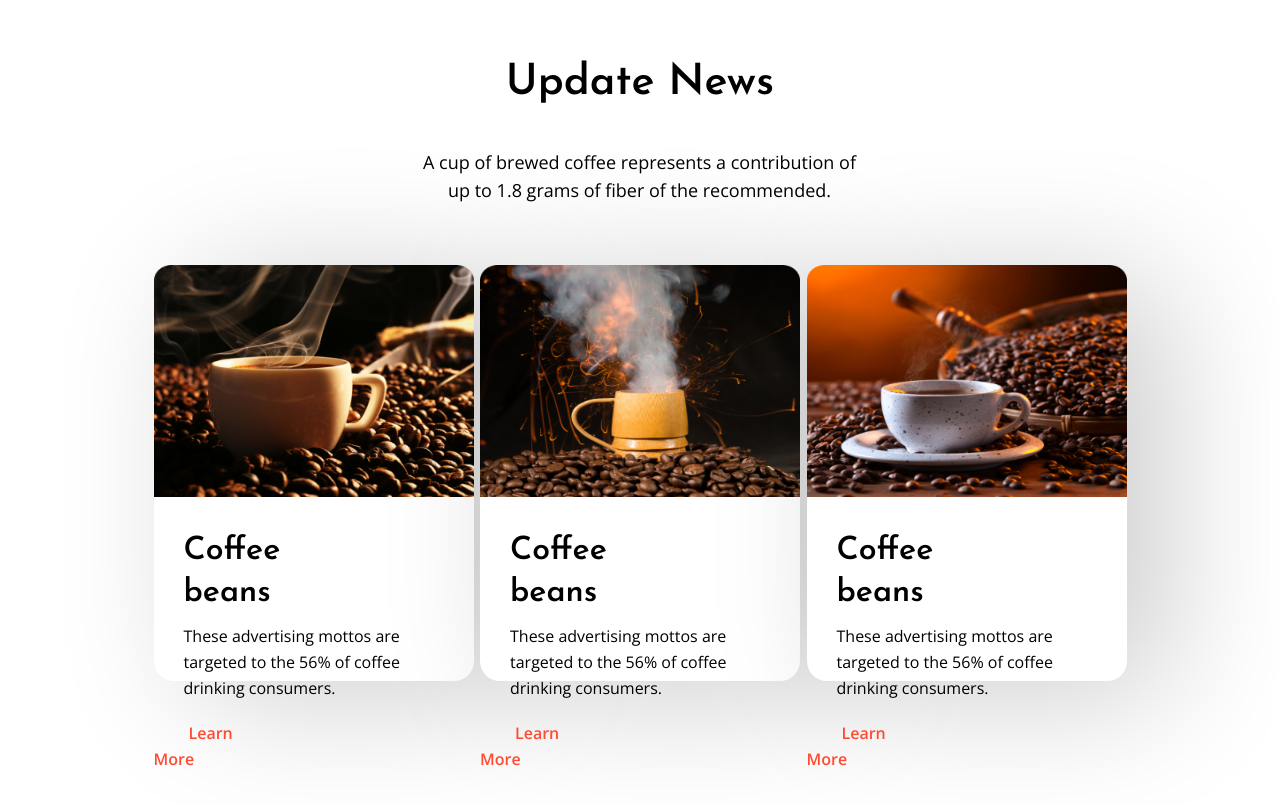
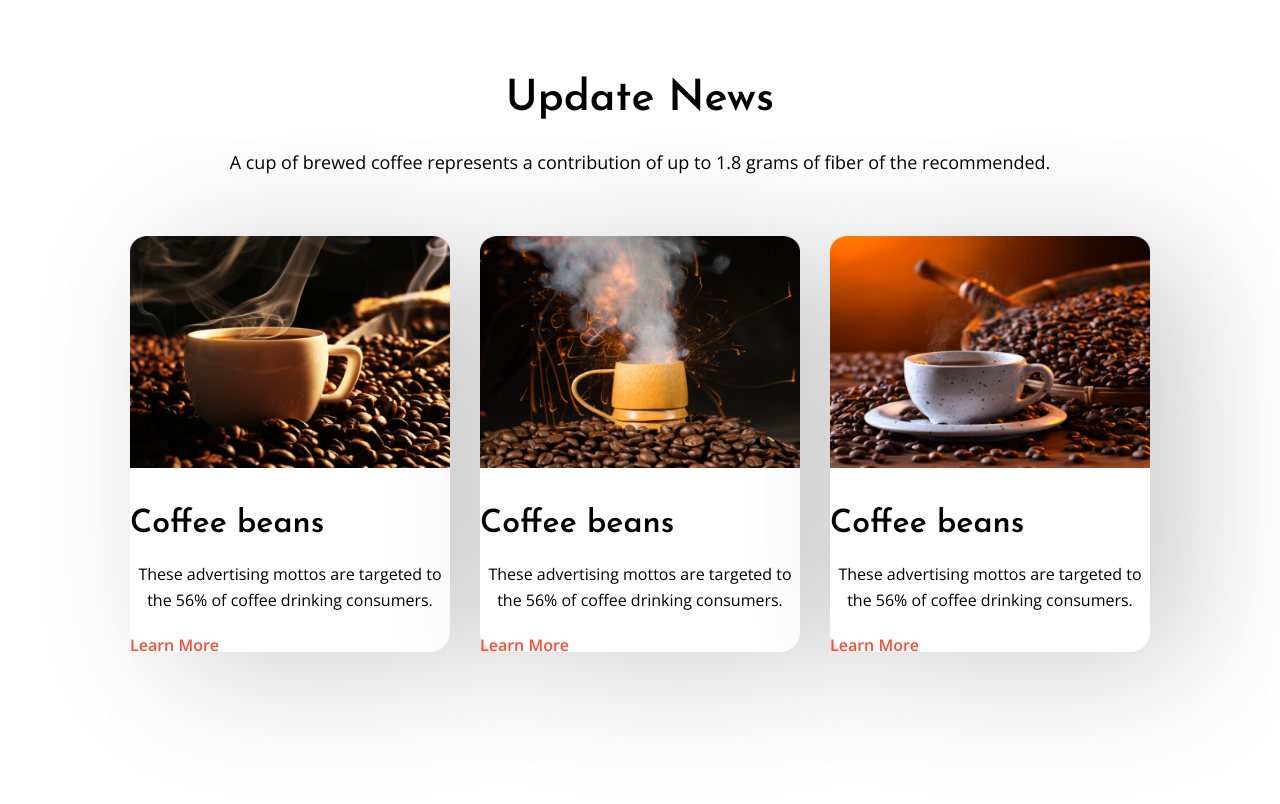
Before and after one commit to NadiyPro/Exam-HTML-CSS, a plain HTML site: page news.html in a window 1280 px wide. Shown: the part 116-920 px from the top of the page. Drawn offline with nearby package versions, Linux system fonts and the light colour scheme.

Commit message:
create news.html Nadia

```diff
--- a/news.html
+++ b/news.html
@@ -13,23 +13,29 @@
         <h2>Update News</h2>
         <p>A cup of brewed coffee represents a contribution of up to 1.8 grams of fiber of the recommended.</p>
         <div class="box-news">
-            <div>
+            <div class="inner-box">
                 <img src="image/news-Image (1).png" alt="coffee">
-                <h3>Coffee beans</h3>
-                <p>These advertising mottos are targeted to the 56% of coffee drinking consumers.</p>
-                <a href="#">Learn More</a>
+                <div class="text-box">
+                    <h3>Coffee beans</h3>
+                    <p>These advertising mottos are targeted to the 56% of coffee drinking consumers.</p>
+                    <a href="#">Learn More</a>
+                </div>
             </div>
-            <div>
+            <div class="inner-box">
                 <img src="image/news-Image (2).png" alt="coffee">
-                <h3>Coffee beans</h3>
-                <p>These advertising mottos are targeted to the 56% of coffee drinking consumers.</p>
-                <a href="#">Learn More</a>
+                <div class="text-box">
+                    <h3>Coffee beans</h3>
+                    <p>These advertising mottos are targeted to the 56% of coffee drinking consumers.</p>
+                    <a href="#">Learn More</a>
+                </div>
             </div>
-            <div>
+            <div class="inner-box">
                 <img src="image/news-Image (3).png" alt="coffee">
-                <h3>Coffee beans</h3>
-                <p>These advertising mottos are targeted to the 56% of coffee drinking consumers.</p>
-                <a href="#">Learn More</a>
+                <div class="text-box">
+                    <h3>Coffee beans</h3>
+                    <p>These advertising mottos are targeted to the 56% of coffee drinking consumers.</p>
+                    <a href="#">Learn More</a>
+                </div>
             </div>
         </div>
     </section>
--- a/style-news.css
+++ b/style-news.css
@@ -10,41 +10,27 @@ body{
 .box-news{
     height: 52vh;
     display: flex;
-    justify-content: space-evenly;
+    justify-content: center;
     align-items: center;
-    text-align: left;
 }
-.box-news>div{
+.inner-box{
     width: 25vw;
     height: 52vh;
-    /*width: 362px;*/
-    /*height: 536px;*/
     border-radius: 20px;
     background: #FFF;
     box-shadow: 40px 15px 136px 0 rgba(0, 0, 0, 0.20);
+    /*text-align: left;*/
 }
-.box-news>div>img{
-    width: 25vw;
-    height: 29vh;
-    /*width: 362px;*/
-    /*height: 300px;*/
-}
-.box-news>div>img:nth-child(1){
-    margin-right: 30px;
-}
-.box-news>div>img:nth-child(2){
-    margin-right: 30px;
-    }
-.news>h2{
+.news h2{
     color: #000;
     font-family: "Josefin Sans", sans-serif;
     font-size: 43px;
     font-style: normal;
     font-weight: 600;
     line-height: 130%;
-    margin-top: 20px;
+    margin-bottom: 20px;
 }
-.news>p{
+.news p{
     color: #000;
     text-align: center;
     font-family: "Open Sans", sans-serif;
@@ -52,27 +38,43 @@ body{
     font-style: normal;
     font-weight: 400;
     line-height: 160%;
-    margin: 0 269px 60px 268px;
+    margin-bottom: 60px;
 }
-.box-news>div>h3{
+.inner-box>.text-box{
+    width: 25vw;
+    height: 23vh;
+    text-align: left;
+    /*padding: 30px;*/
+}
+.inner-box img{
+    width: 25vw;
+    height: 29vh;
+}
+.inner-box:nth-child(1){
+    margin-right: 30px;
+}
+.inner-box:nth-child(2){
+    margin-right: 30px;
+    }
+.text-box h3{
     color: #000;
     font-family: "Josefin Sans", sans-serif;
     font-size: 32px;
     font-style: normal;
     font-weight: 600;
     line-height: 130%;
-    margin: 30px 154px 10px 30px;
+    margin-bottom: 10px;
 }
-.box-news>div>p{
+.text-box p{
     color: #000;
     font-family: "Open Sans", sans-serif;
     font-size: 16px;
     font-style: normal;
     font-weight: 400;
     line-height: 160%;
-    margin: 0 30px 20px 30px;
+    margin-bottom: 20px;
 }
-.box-news>div>a{
+.text-box a{
     text-decoration: none;
     color: #FF4B32;
     font-family: "Open Sans", sans-serif;
@@ -80,5 +82,4 @@ body{
     font-style: normal;
     font-weight: 600;
     line-height: 160%;
-    margin: 0 237px 30px 35px;
 }
```
